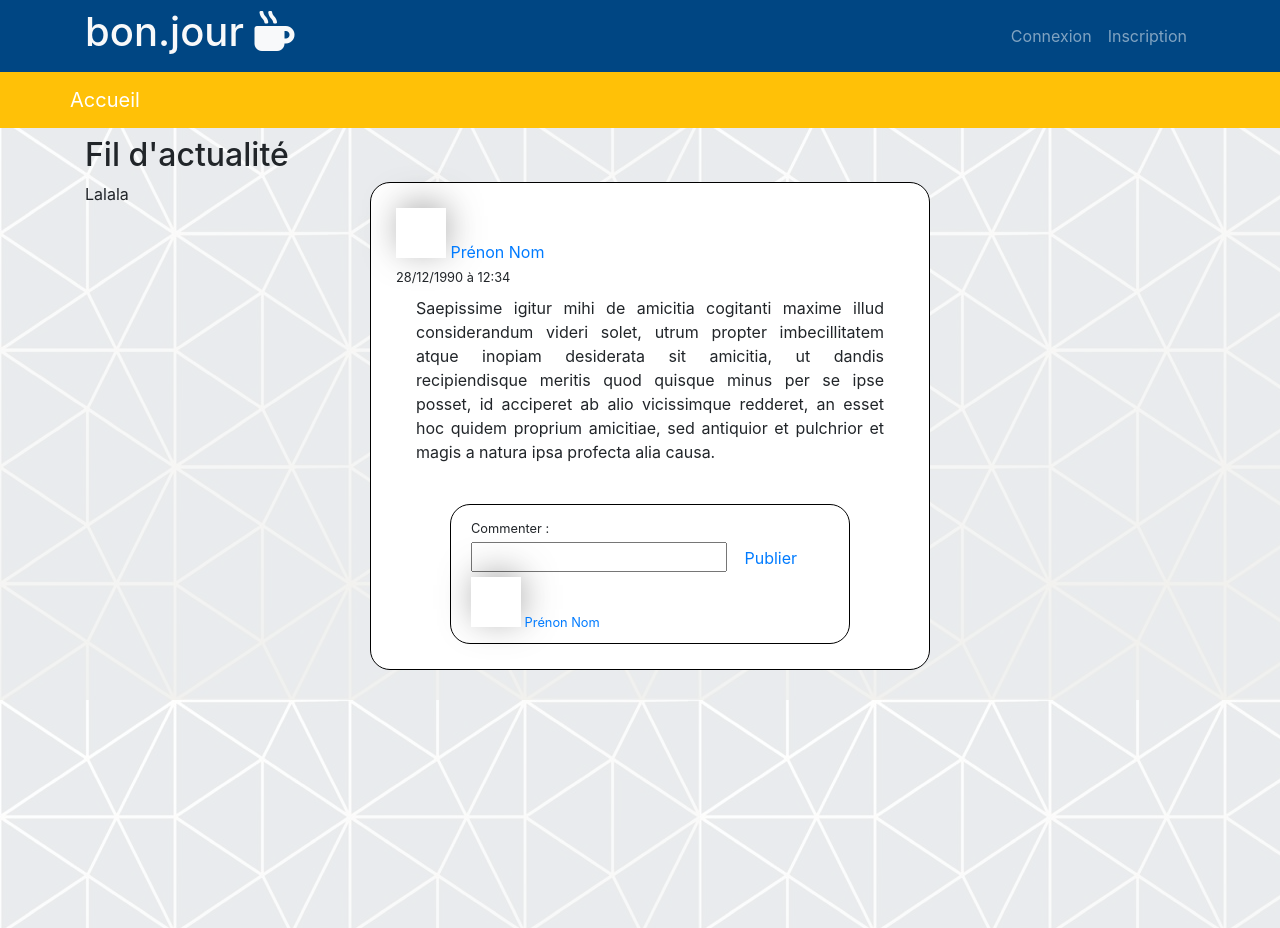
After one commit to Heroszhen/projetfinal, a Symfony app: template templates/actu/index.html.twig in a window 1280 px wide. The commit adds this page. Run offline with Twig, Linux system fonts and the light colour scheme; the template is opened without the code that fills it, so the values that code supplies are empty; some libraries are stand-ins or nearby versions.

Commit message:
vicken :q

```diff
--- a/public/css/style.css
+++ b/public/css/style.css
@@ -5,7 +5,7 @@ body{
 }
 
 .transparence{
-    background: rgba(255, 255, 255, 0.8);
+    background: rgba(255, 255, 255, 0.9);
     min-height: 100vh;
 }
 
@@ -14,8 +14,8 @@ body{
 }
 
 .imgprofil{
-    width: 200px;
-    height: 200px;
+    width: 250px;
+    height: 250px;
     -webkit-box-shadow: 11px 11px 24px -9px rgba(0,0,0,0.75);
     -moz-box-shadow: 11px 11px 24px -9px rgba(0,0,0,0.75);
     box-shadow: 11px 11px 24px -9px rgba(0,0,0,0.75);
@@ -58,3 +58,28 @@ body{
     -moz-box-shadow: 11px 11px 24px -9px rgba(0,0,0,0.75);
     box-shadow: 11px 11px 24px -9px rgba(0,0,0,0.75);
 }
+
+.actu{
+    width: 70vh;
+    min-height: 10vh;
+    border: black 1px solid;
+    border-radius: 20px;
+    background-color: white;
+    padding: 25px;
+}
+
+.publication{
+    text-align: justify;
+    padding: 0 20px;
+}
+
+.commentaire{
+    width: 50vh;
+    min-height: 10vh;
+    border: black 1px solid;
+    border-radius: 20px;
+    background-color: white;
+    padding: 10px 20px;
+    margin: 40px auto 0;
+
+}
--- /dev/null
+++ b/templates/actu/index.html.twig
@@ -0,0 +1,46 @@
+{% extends 'base.html.twig' %}
+
+{% block title %}Fil d'actualité{% endblock %}
+
+{% block body %}
+<h2>Fil d'actualité</h2>
+<div class="row justify-content-between">
+    <div class="col-md-3">Lalala</div>
+    <div class="col-md-9">
+        <div class="actu">
+
+            <a href="">
+                <div class="vignette"></div>
+                Prénon Nom
+            </a>
+            <br>
+            <small>28/12/1990 à 12:34</small>
+            <div class="mt-2 publication">
+                Saepissime igitur mihi de amicitia cogitanti maxime illud considerandum videri solet, utrum propter imbecillitatem atque inopiam desiderata sit amicitia, ut dandis recipiendisque meritis quod quisque minus per se ipse posset, id acciperet ab alio vicissimque redderet, an esset hoc quidem proprium amicitiae, sed antiquior et pulchrior et magis a natura ipsa profecta alia causa.
+            </div>
+            <div class="commentaire">
+                <small>Commenter :</small>
+                <form action="">
+                    <input type="text">
+                    <button class="btn btn-link">Publier</button>
+                </form>
+                <small>
+                    <a href="">
+                        <div class="vignette"></div>
+                        Prénon Nom
+                    </a>
+                </small>
+
+            </div>
+
+        </div>
+
+    </div>
+</div>
+
+
+
+
+
+
+{% endblock %}
```
Also changed, not shown: src/Controller/ActuController.php (added, +28 -0 lines), templates/profil/index.html.twig (+25 -13 lines), public/images/5cb4a580d0a7d.jpeg (deleted).
